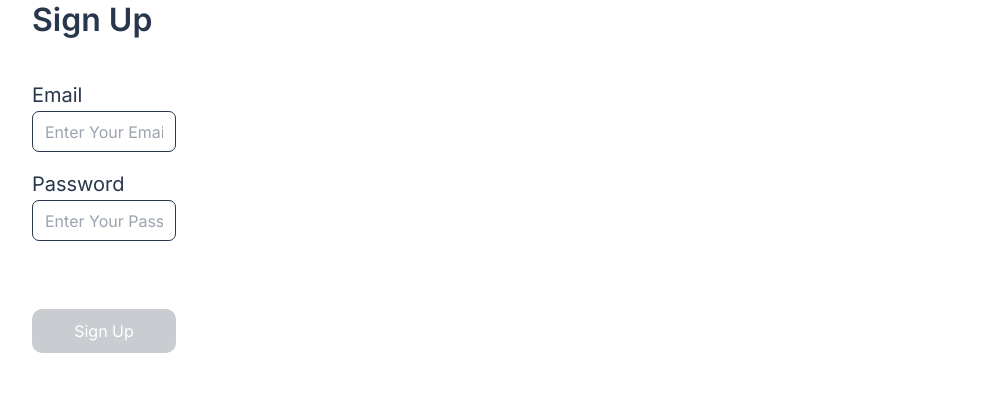
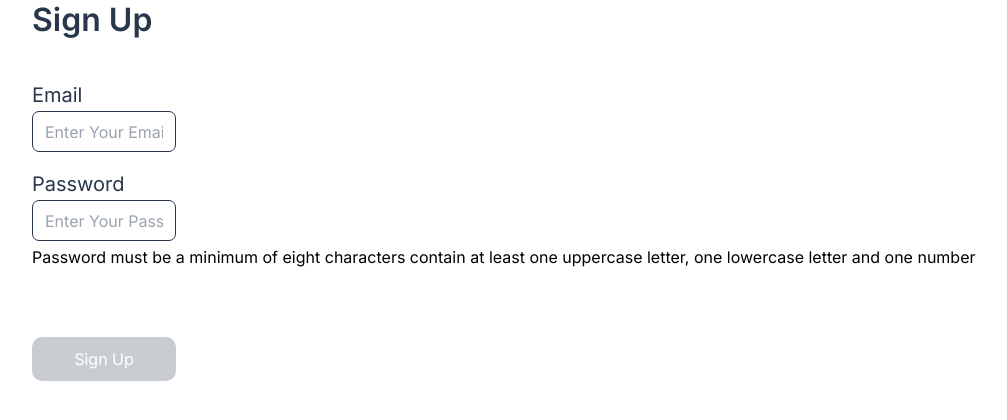
Before and after one commit to Maxwell011/moni-finance, a Next.js app: page /Signup in a window 1280 px wide. Shown: the top 420 px of the page, without its empty margins (9-1016 px from the left). Built offline with nearby package versions, Linux system fonts and the light colour scheme.

Commit message:
Add password requirements to Signup page

```diff
--- a/src/app/Signup/page.tsx
+++ b/src/app/Signup/page.tsx
@@ -21,6 +21,10 @@ const Signup = () => {
           placeholder='Enter Your Password'
           className='w-full sm:w-36 h-10 sm:h-[41px] input-style'
         />
+        <h3>
+          Password must be a minimum of eight characters contain at least one
+          uppercase letter, one lowercase letter and one number
+        </h3>
         <button className='inactive-btn flex justify-center items-center gap-4 text-base not-italic font-normal leading-[normal] p-3 rounded-[10px] sm:w-36 w-full mt-16'>
           Sign Up
         </button>
```
